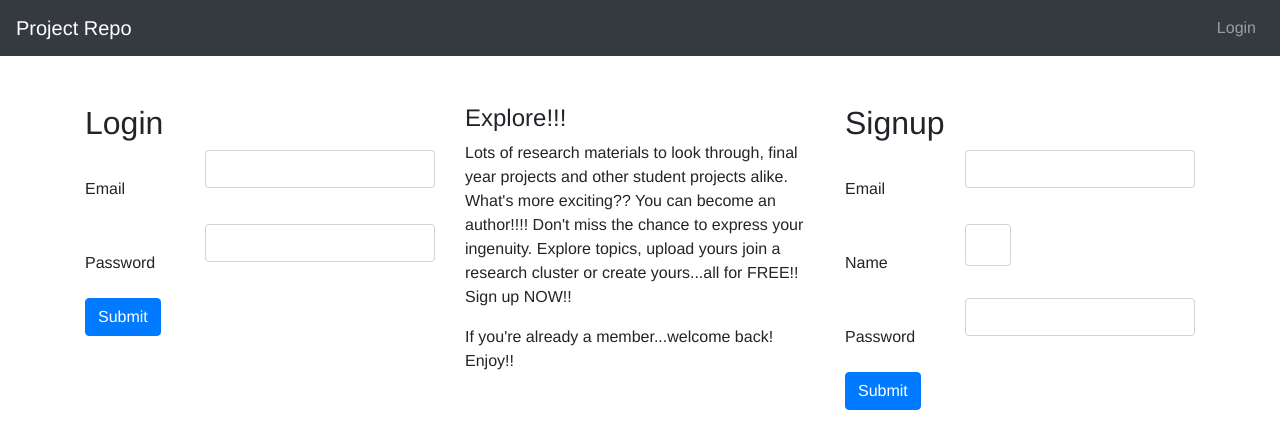
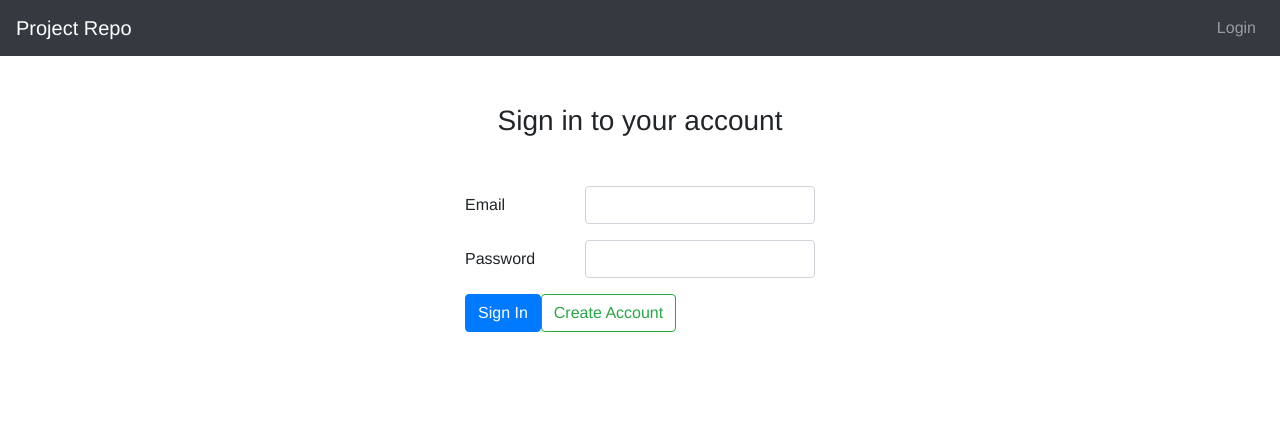
Before and after one commit to Charlly234/project-repo, a Vue app: page /#/login in a window 1280 px wide. Shown: the top 448 px of the page. Built offline with nearby package versions, Linux system fonts and the light colour scheme.

Commit message:
feat: Fixed a few , removed all the bugs ✌🏽 .

```diff
--- a/src/components/loginPage.vue
+++ b/src/components/loginPage.vue
@@ -2,85 +2,58 @@
   <b-container fluid>
     <b-row class="my-5">
       <b-container>
-        <b-row>
-          <b-col md="4">
-            <h2>Login</h2>
-            <b-form @submit.prevent="login">
-              <b-form-group
-              label="Email"
-              label-for="email"
-              breakpoint="md"
-              :label-cols="4"
-              invalid-feedback="Sorry that doesn't seem right"
-              :state="!errors.has('email')">
-                <b-form-input id="email" name="email" v-validate="{required: true, email: true}" type="email" v-model="email"></b-form-input>
+        <!-- Leave all the other text your put there on the landing page . -->
+        <!-- Login and signup page , not a commercial -->
+
+        <b-row class="justify-content-center">
+
+          <b-col md="4" v-if="showLogin">
+            <h3 class="text-center">Sign in to your account</h3>
+            <b-form @submit.prevent="authUser" class="my-5">
+              <b-form-group label="Email" label-for="email" breakpoint="md" :label-cols="4" invalid-feedback="Sorry that doesn't seem right"
+                :state="!errors.has('email')">
+                <b-form-input id="email" name="email" data-vv-delay="1000" v-validate="{required: true, email: true}" type="email" v-model="login.email"></b-form-input>
               </b-form-group>
 
-              <b-form-group
-              label="Password"
-              label-for="password"
-              breakpoint="md"
-              :label-cols="4"
-              invalid-feeback="That doesn't seem like a password"
-              :state="!errors.has('password')"
-              >
-                <b-form-input v-model="password" name="password" v-validate="{required: true}" type="password"></b-form-input>
+              <b-form-group label="Password" label-for="password" breakpoint="md" :label-cols="4" invalid-feeback="That doesn't seem like a password"
+                :state="!errors.has('password')">
+                <b-form-input id="password" data-vv-delay="1000" v-model="login.password" name="password" v-validate="{required: true}" type="password"></b-form-input>
               </b-form-group>
 
-            <input type="submit" value="Submit" class="btn btn-primary">
+              <input type="submit" value="Sign In" class="btn btn-primary">
+              <b-button variant="outline-success" @click="showLogin=false">Create Account</b-button>
             </b-form>
           </b-col>
 
 
+          <!-- I'll assume you just copied and pasted the code i wrote 😕  , not nice  -->
+          <!-- You didn't even change the variable names -->
+          <!-- I'll correct this but it'll be the last -->
 
+          <b-col md="4" v-else>
+            <h3 class="text-center">Create an account</h3>
+            <b-form @submit.prevent="createUser" class="my-5">
 
-          <b-col md="4">
-            <h4>Explore!!!</h4>
-            <p>Lots of research materials to look through, final year projects and other student projects alike. What's more exciting?? You can become an author!!!! Don't miss the chance to express your ingenuity. Explore topics, upload yours join a research cluster or create yours...all for FREE!! Sign up NOW!!</p>
+              <b-form-group label="Name" label-for="name" breakpoint="md" :label-cols="4">
+                <b-form-input data-vv-delay="1000" v-model="signup.name" name="name" v-validate="{required: true}" type="text"></b-form-input>
+              </b-form-group>
 
-
-            <p>If you're already a member...welcome back! Enjoy!!</p>
-
-          </b-col>
-
-         <b-col md="4">
-            <h2>Signup</h2>
-            <b-form @submit.prevent="login">
-              <b-form-group
-              label="Email"
-              label-for="email"
-              breakpoint="md"
-              :label-cols="4"
-              invalid-feedback="Sorry that doesn't seem right"
-              :state="!errors.has('email')">
-                <b-form-input id="email" name="email" v-validate="{required: true, email: true}" type="email" v-model="email"></b-form-input>
+              <b-form-group label="Email" label-for="semail" breakpoint="md" :label-cols="4" invalid-feedback="Sorry that doesn't seem right"
+                :state="!errors.has('semail')">
+                <b-form-input id="semail" data-vv-delay="1000" name="semail" v-validate="{required: true, email: true}" type="email" v-model="signup.email"></b-form-input>
               </b-form-group>
 
 
-             <b-form-group
-             label="Name"
-             label-for="name"
-             breakpoint="md"
-             :label-cols="4"
-             >
-               <b-form-input v-model="name" name="name" v-validate="{required: true}" type="text"></b-form-input>
-             </b-form-group>
-
-
-
-              <b-form-group
-              label="Password"
-              label-for="password"
-              breakpoint="md"
-              :label-cols="4"
-              invalid-feedback="That doesn't seem like a password"
-              :state="!errors.has('password')"
-              >
-                <b-form-input v-model="password" name="password" v-validate="{required: true}" type="password"></b-form-input>
+              <b-form-group label="Password" label-for="spassword" breakpoint="md" :label-cols="4" invalid-feedback="Enter a password with at least 6 characters"
+                :state="!errors.has('spassword')">
+                <b-form-input data-vv-delay="1000" id="spassword" v-model="signup.password" name="spassword" v-validate="{required: true, min: 6}"
+                  type="password"></b-form-input>
               </b-form-group>
 
 
-            <input type="submit" value="Submit" class="btn btn-primary">
+              <input type="submit" value="Continue" class="btn btn-primary">
+              <b-button variant="outline-success" @click="showLogin=true">Already have an account</b-button>
+
             </b-form>
           </b-col>
 
@@ -100,20 +73,36 @@
     name: 'LoginPage',
     data() {
       return {
-        email: '',
-        password: '',
-        error: ''
+        showLogin: true,
+        error: '',
+        login: {
+          email: '',
+          password: ''
+        },
+        signup: {
+          name: '',
+          email: '',
+          password: ''
+        }
       }
     },
     methods: {
-      login() {
+      authUser() {
 
-        this.$validator.validateAll().then(result =>{
-            if (result) {
-                alert('Email ' + this.email)
+        this.$validator.validateAll().then(result => {
+          if (result) {
+            alert('Successfully logged in ' + this.login.email)
+          // Send credentials to server for login authentication
+          }
+        })
+      },
+      createUser() {
 
-            }
-            // Send credentials to server for login auth
+        this.$validator.validateAll().then(result => {
+          if (result) {
+            alert('Successfully signed up ' + this.signup.name)
+            // Send credentials to server to create user
+          }
         })
       }
     },
--- a/src/components/uploadPage.vue
+++ b/src/components/uploadPage.vue
@@ -1,30 +1,55 @@
 <template>
   <b-container fluid>
     <b-row class="my-5">
-      <b-col sm="3"> <label="Title of paper"> </b-col>
 
-      <b-col sm="9"><b-form-input v-model="Title" type="text" placeholder="Enter your name"> </b-form-input></b-col>
+      <b-container>
+        <b-row class="justify-content-center">
+          <b-col md="8">
+            <h3>Project Upload Page</h3>
+            <b-form class="my-5">
+              <b-form-group label="Project Title" label-for="projectTitle" description="Enter a title that suits your project" :label-cols="4"
+                breakpoint="lg" invalid-feedback="Enter a valid project title" :state="!errors.has('title')">
+                <b-form-input id="projectTitle" name="title" v-model.trim="title" v-validate="{required: true, min: 2}" type="text"></b-form-input>
+              </b-form-group>
+
+              <b-form-group label="Author" description="Enter the author of this project" label-for="projectAuthor" :label-cols="4" breakpoint="md"
+                invalid-feedback="Please enter an author" :state="!errors.has('author')">
+
+                <b-form-input id="projectAuthor" name="author" v-model.trim="author" v-validate="{required:true,min:2}" type="text"></b-form-input>
+              </b-form-group>
 
 
-             </b-form-group>
+              <b-form-group label="Date" description="Enter the date this project was published" label-for="projectDate" :label-cols="4"
+                breakpoint="md" invalid-feedback="Please enter a valid date" :state="!errors.has('date')">
 
-       <b-col sm="3"><label="Author"><Type:'text'></label></b-col>
-      <b-col sm="9"><b-form-input :id="Author" :type="text"></b-form-input></b-col>
+                <b-form-input id="projectDate" name="date" v-model.trim="date" v-validate="{required:true,date: true}" type="date"></b-form-input>
+              </b-form-group>
 
-       <b-col sm="3"><label="Date"><Type: 'date'></label></b-col>
-     <b-col sm="9"><b-form-input :id="Date" :type="date"></b-form-input></b-col>
+            </b-form>
+
+            <!-- Be sure to track the changes in the tags as you use them -->
+
+
+          </b-col>
+        </b-row>
+
+      </b-container>
+
+
     </b-row>
   </b-container>
 </template>
 
 <script>
-export default {
-  data () {
-    return {
-      types: [
-        'text', 'date',
-      ]
+  export default {
+    name: 'UploadPage',
+    data() {
+      return {
+        title: '',
+        author: '',
+        date: ''
+      }
     }
   }
-}
+
 </script>
--- a/src/router/index.js
+++ b/src/router/index.js
@@ -3,8 +3,6 @@ import Router from 'vue-router'
 import LandingPage from '@/components/landingPage'
 import LoginPage from '@/components/loginPage'
 import UploadPage from '@/components/uploadPage'
-import UploadPage2 from '@/components/uploadPage2'
-import UploadPage3 from '@/components/uploadPage3'
 
 Vue.use(Router)
 
@@ -24,16 +22,6 @@ export default new Router({
       path: '/upload',
       name: 'UploadPage',
       component: UploadPage
-    },
-    {
-      path: '/upload2',
-      name: 'UploadPage2',
-      component: UploadPage2
-    },
-    {
-      path: '/upload2',
-      name: 'UploadPage2',
-      component: UploadPage2
     }
   ]
 })
```
